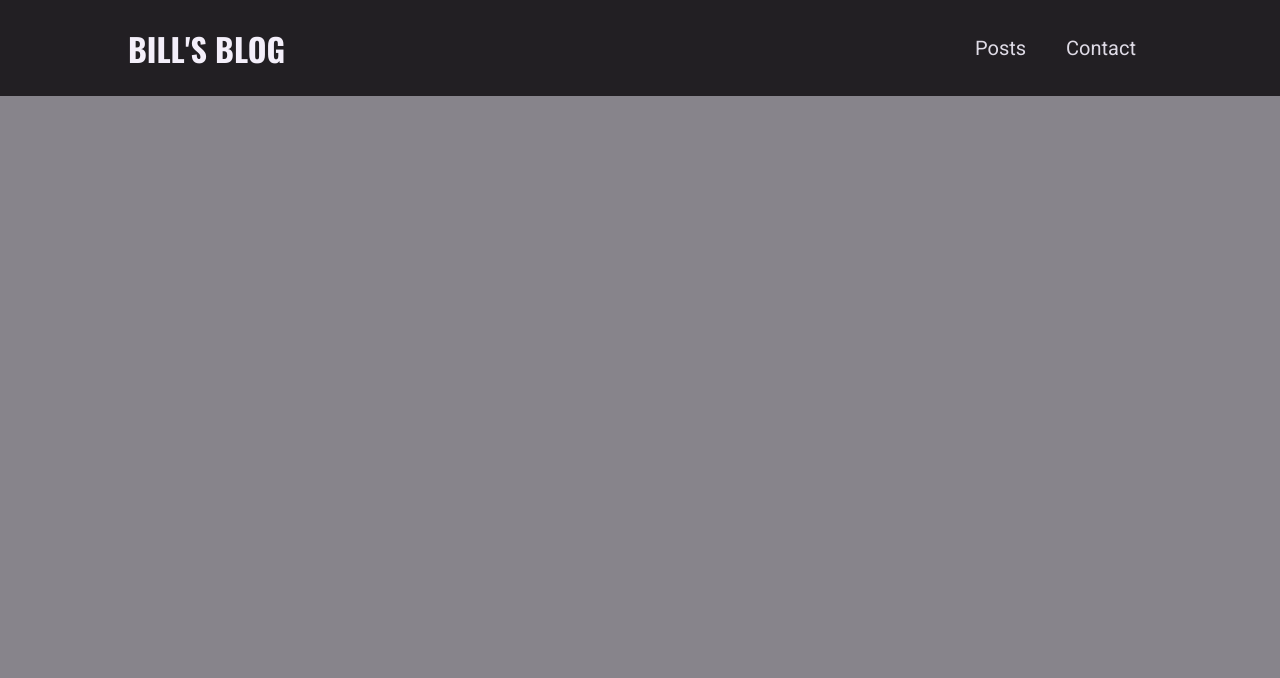
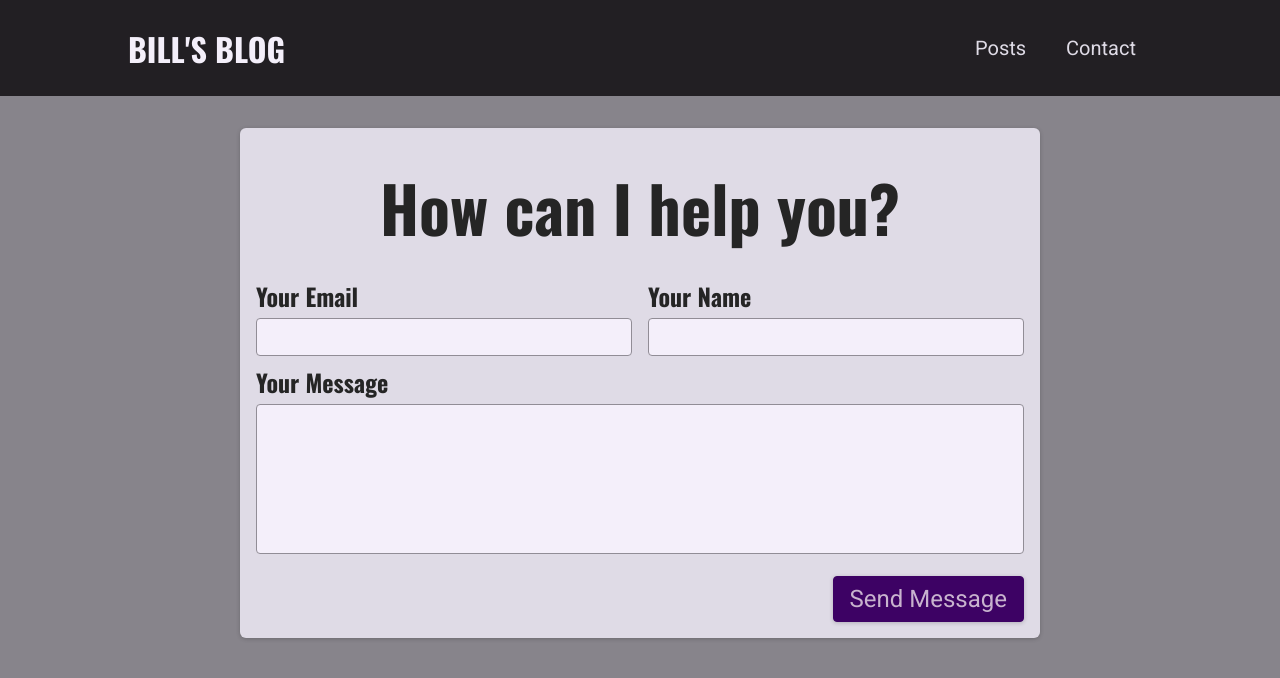
Before and after one commit to BillStephens2022/Blog-NextJS, a Next.js app: page /contact in a window 1280 px wide. Shown: the top 678 px of the page. Built offline with nearby package versions, Linux system fonts and the light colour scheme.

Commit message:
added a contact form component and imported into Contact page

```diff
--- /dev/null
+++ b/components/contact/contact-form.js
@@ -0,0 +1,30 @@
+import classes from "./contact-form.module.css";
+
+function ContactForm() {
+  return (
+    <section className={classes.contact}>
+      <h1>How can I help you?</h1>
+      <form className={classes.form}>
+        <div className={classes.controls}>
+          <div className={classes.control}>
+            <label htmlFor="email">Your Email</label>
+            <input type="email" id="email" required />
+          </div>
+          <div className={classes.control}>
+            <label htmlFor="name">Your Name</label>
+            <input type="text" id="name" required />
+          </div>
+        </div>
+        <div className={classes.control}>
+          <label htmlFor="message">Your Message</label>
+          <textarea id="message" rows="5"></textarea>
+        </div>
+        <div className={classes.actions}>
+          <button>Send Message</button>
+        </div>
+      </form>
+    </section>
+  );
+}
+
+export default ContactForm;
--- /dev/null
+++ b/components/contact/contact-form.module.css
@@ -0,0 +1,73 @@
+.contact {
+    margin: var(--size-8) auto;
+    border-radius: 6px;
+    background-color: var(--color-grey-100);
+    width: 90%;
+    max-width: 50rem;
+    padding: var(--size-4);
+    box-shadow: 0 1px 4px rgba(0, 0, 0, 0.2);
+    font-size: var(--size-6);
+  }
+
+  .contact h1 {
+    font-size: var(--size-8);
+    margin: var(--size-4) 0;
+    text-align: left;
+  }
+
+  .form label {
+    display: block;
+    font-family: 'Oswald', sans-serif;
+    font-weight: bold;
+    margin: var(--size-2) 0 var(--size-1) 0;
+  }
+
+  .form input,
+  .form textarea {
+    font: inherit;
+    padding: var(--size-1);
+    border-radius: 4px;
+    width: 100%;
+    border: 1px solid var(--color-grey-400);
+    background-color: var(--color-grey-50);
+    resize: none;
+  }
+
+  .controls {
+    display: flex;
+    column-gap: 1rem;
+    flex-wrap: wrap;
+  }
+
+  .control {
+    flex: 1;
+    min-width: 10rem;
+  }
+
+  .actions {
+    margin-top: var(--size-4);
+    text-align: right;
+  }
+
+  .form button {
+    font: inherit;
+    cursor: pointer;
+    background-color: var(--color-primary-700);
+    border: 1px solid var(--color-primary-700);
+    padding: var(--size-2) var(--size-4);
+    border-radius: 4px;
+    color: var(--color-primary-50);
+    box-shadow: 0 1px 4px rgba(0, 0, 0, 0.2);
+  }
+
+  .form button:hover {
+    background-color: var(--color-primary-500);
+    border-color: var(--color-primary-500);
+  }
+
+  @media (min-width: 768px) {
+    .contact h1 {
+      font-size: var(--size-16);
+      text-align: center;
+    }
+  }
--- a/pages/contact.js
+++ b/pages/contact.js
@@ -1,3 +1,7 @@
-function ContactPage() {}
+import ContactForm from "../components/contact/contact-form";
+
+function ContactPage() {
+    return <ContactForm />;
+}
 
 export default ContactPage;
```
